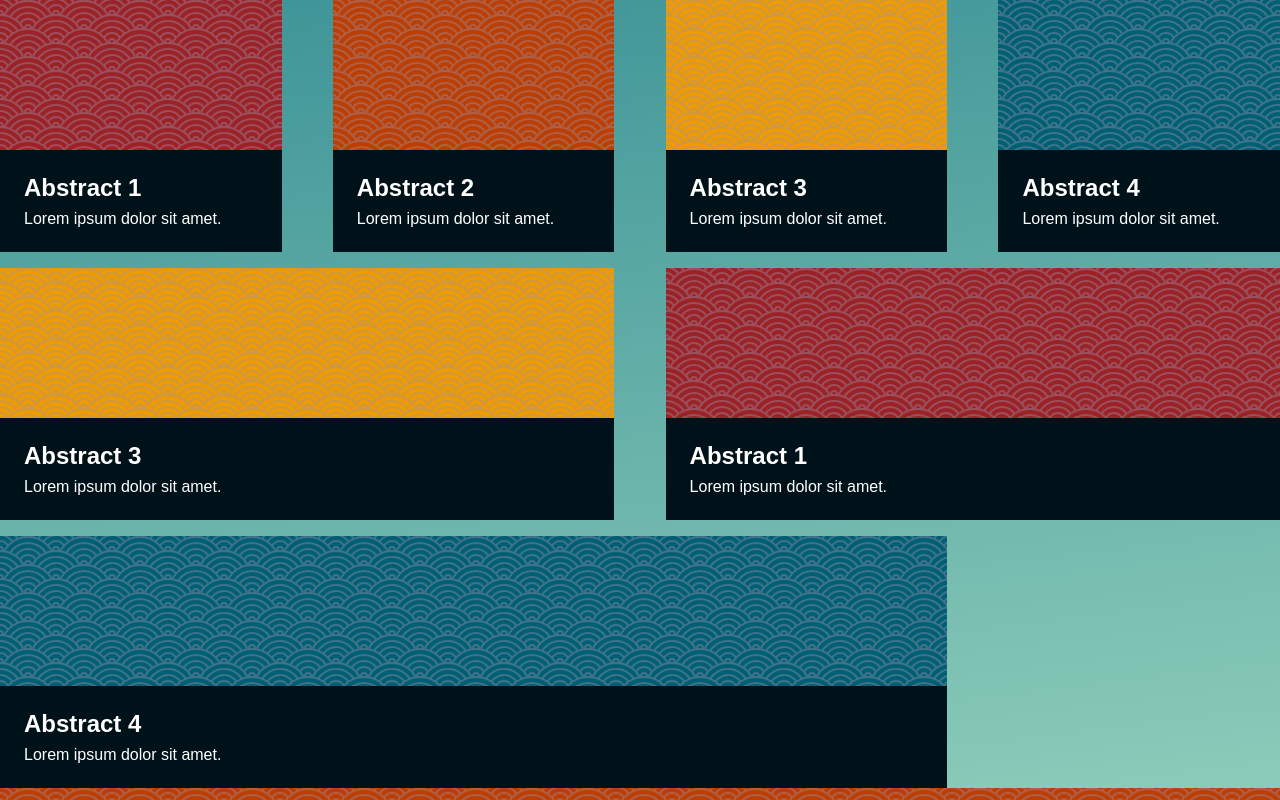
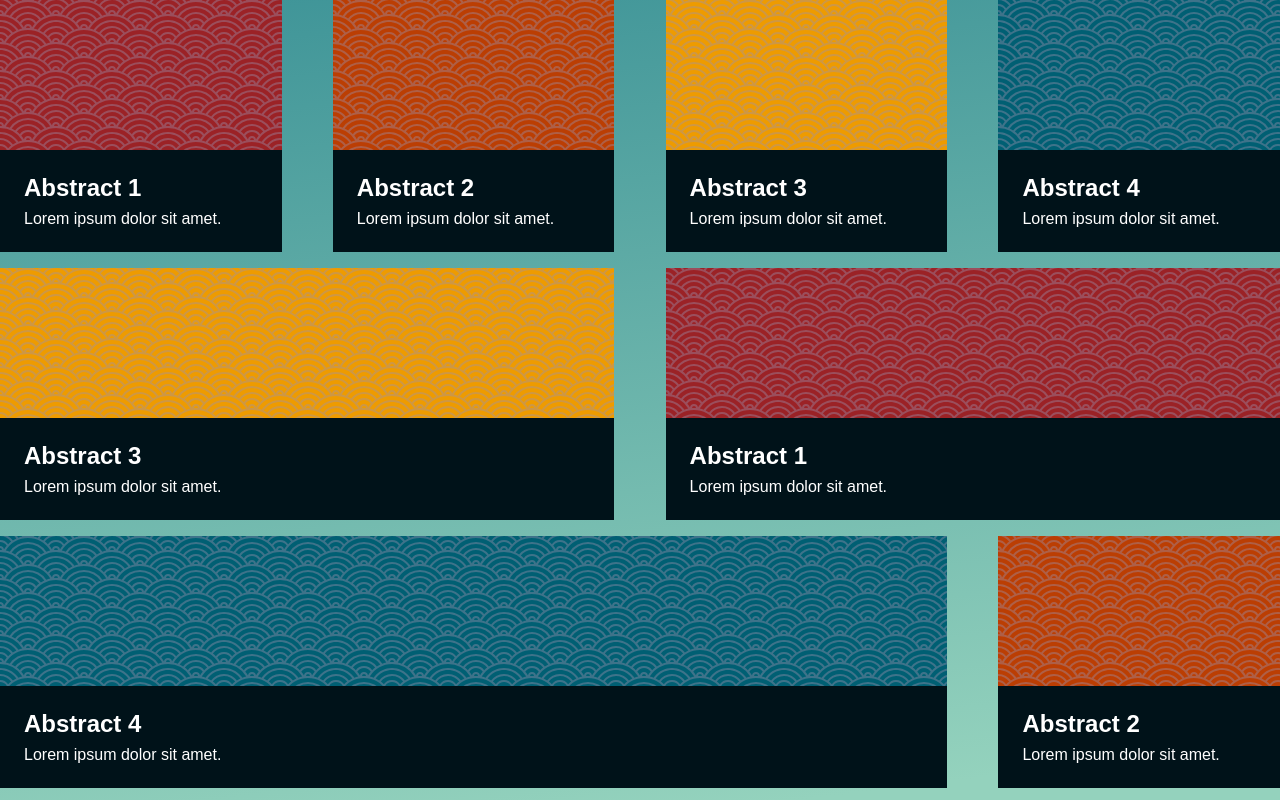
Before and after one commit to akgmage/flex-box, an Angular app: page / in a window 1280 px wide. Shown: the top 800 px of the page. Built offline with nearby package versions, Linux system fonts and the light colour scheme.

Commit message:
add flexbasis of 22% for desktop screens

```diff
--- a/src/styles.css
+++ b/src/styles.css
@@ -71,7 +71,8 @@ figure > div {
   }
 }
 @media (min-width: 800px) {
-  figure {
+  figure,
+  .span3-1 {
     flex-basis: 22%;
   }
   .span2 {
```
